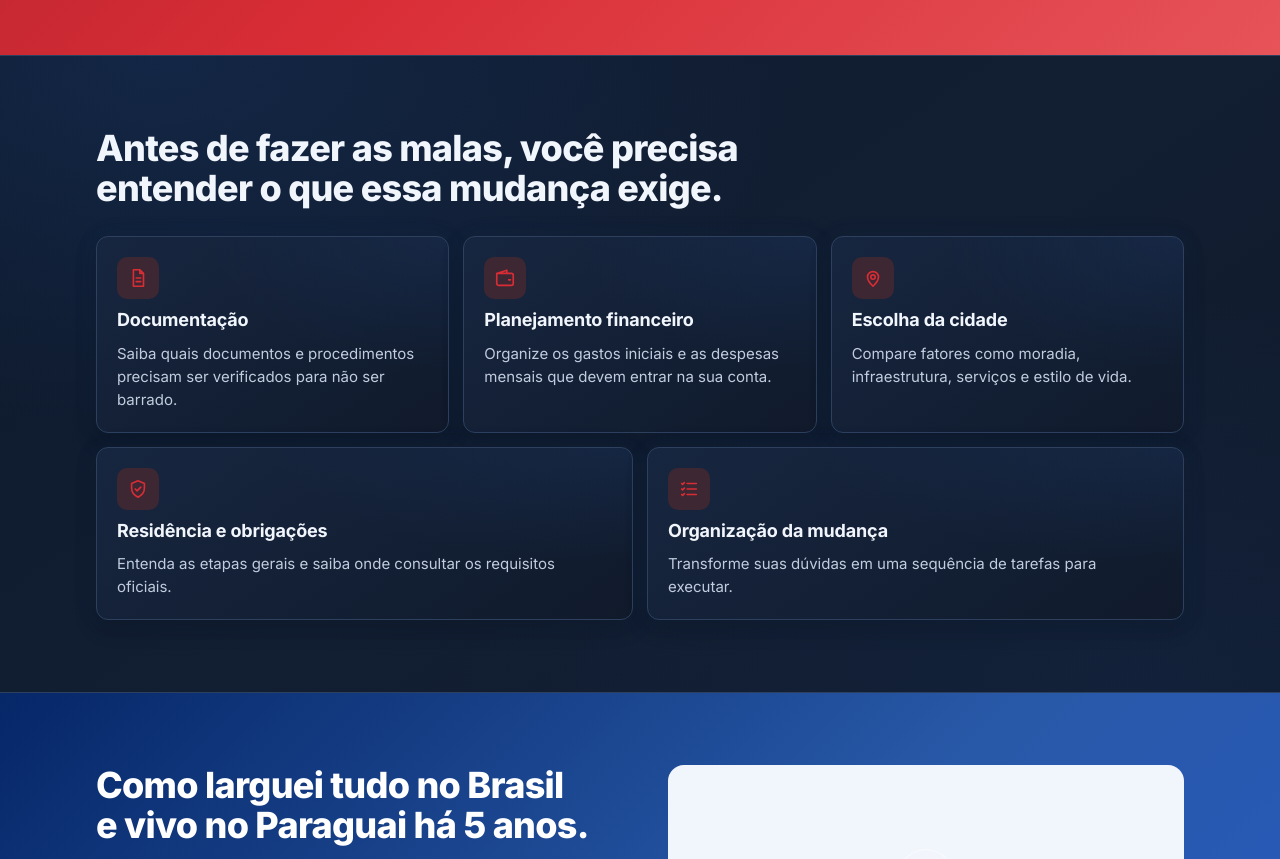
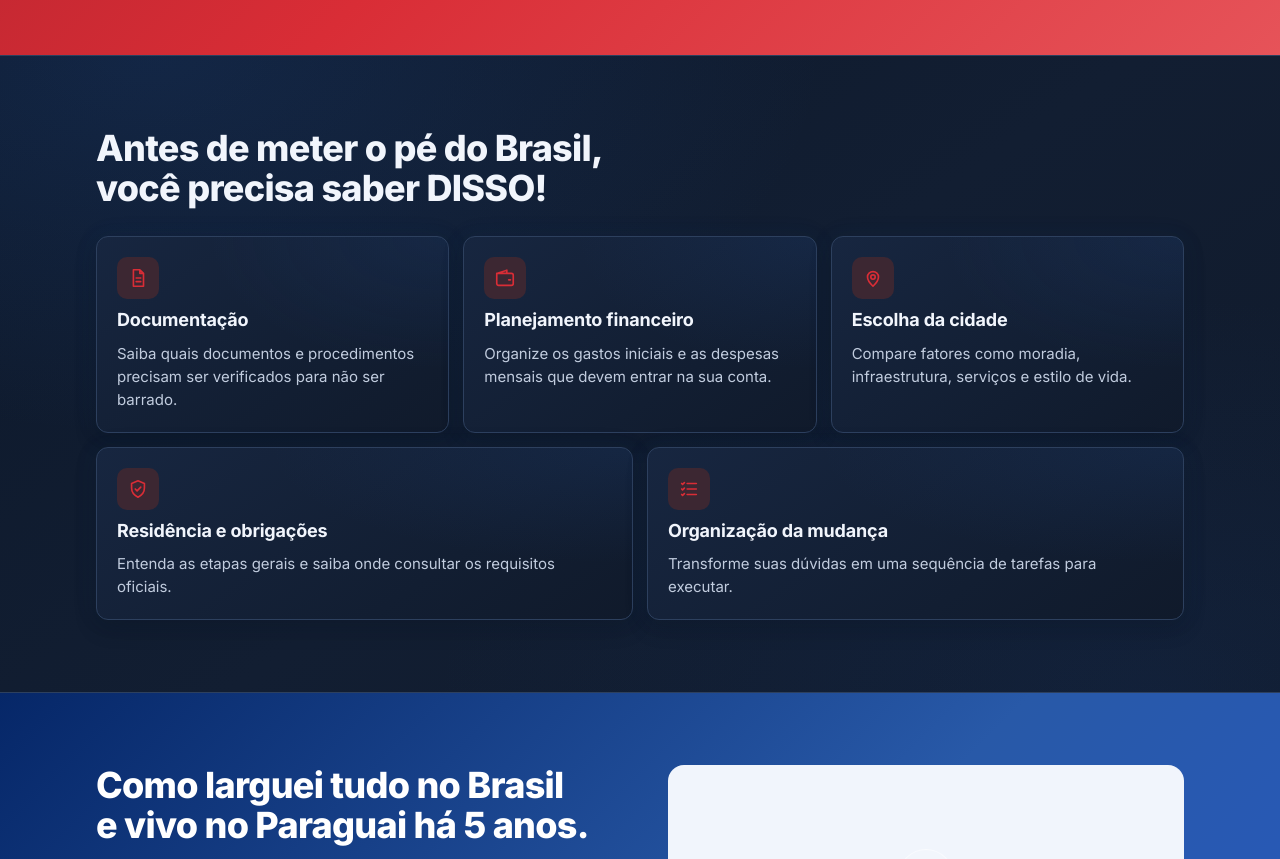
Before and after one commit to eduardoftn1/DSL, a React (Vite) app: page / in a window 1280 px wide. Shown: the part 880-1739 px from the top of the page. Built offline with nearby package versions, Linux system fonts and the light colour scheme.

Commit message:
TROQUE: Antes de fazer as malas, você precisa entender o que essa mu...
Gerado pelo Zenly.

```diff
--- a/src/sections/Info.jsx
+++ b/src/sections/Info.jsx
@@ -16,7 +16,7 @@ export function Identification() {
     <section className="section band-white theme-white" aria-labelledby="h-ident">
       <div className="wrap">
         <div className="section-head">
-          <h2 id="h-ident">Antes de fazer as malas, você precisa entender o que essa mudança exige.</h2>
+          <h2 id="h-ident">Antes de meter o pé do Brasil, você precisa saber DISSO!</h2>
 
         </div>
         <div className="cards-5">
```
